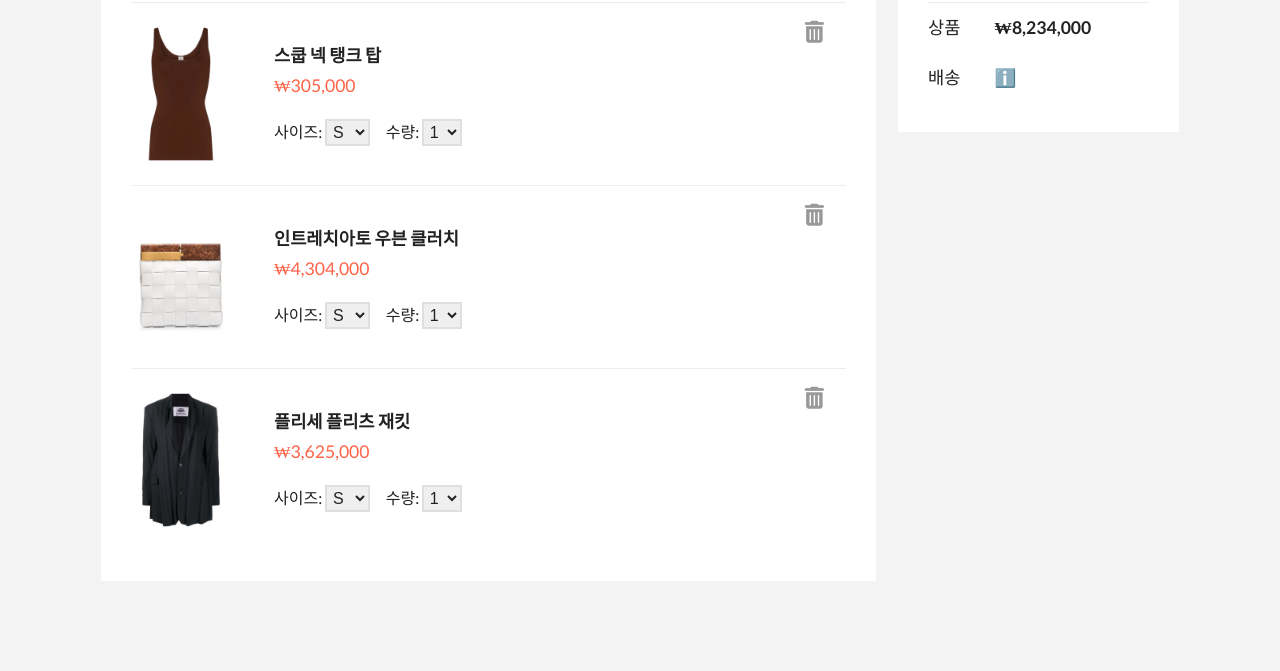
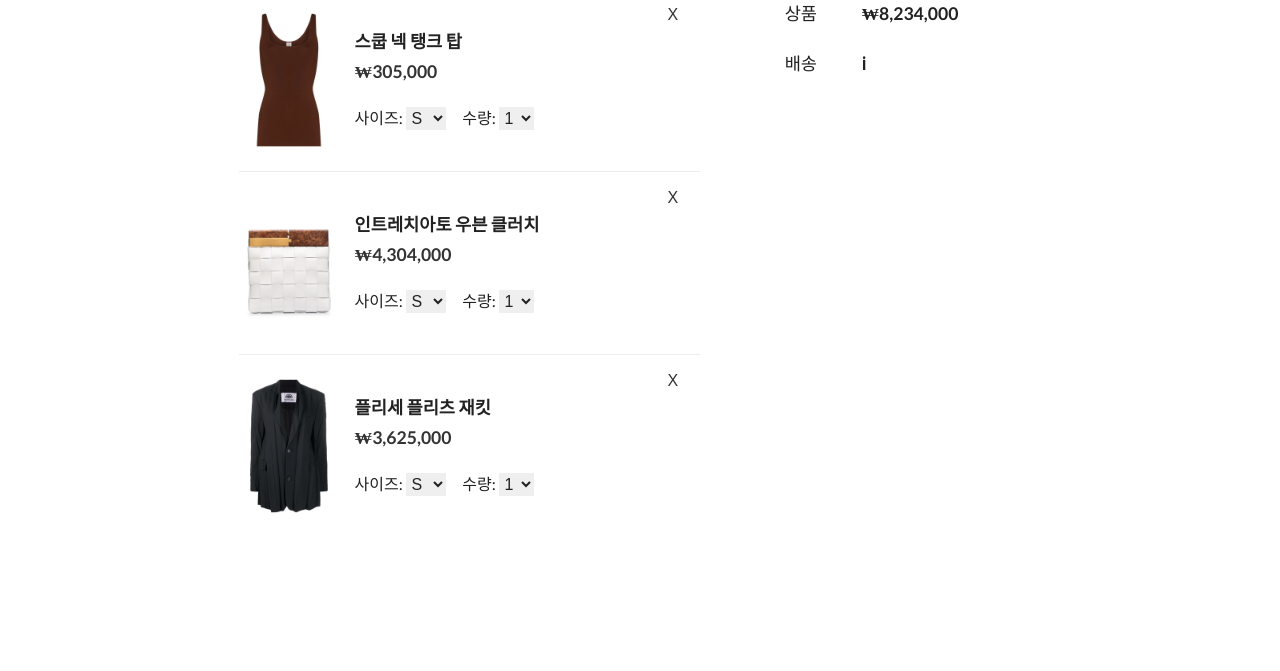
Before and after one commit to Lee-ji-soo/SOOSHOP, a plain HTML site: page src/html/cart.html in a window 1280 px wide. Shown: the part 174-845 px from the top of the page. After the commit the page ends 817 px from the top, so only its background shows below. Drawn offline with Linux system fonts and the light colour scheme.

Commit message:
[SOOSHOP] Cart페이지 CSS 수정

```diff
--- a/src/css/cart.css
+++ b/src/css/cart.css
@@ -1,16 +1,17 @@
 .cart-body {
-    background-color: #f3f3f3;
+    background-color: #fff;
 }
 
 .cart-bg {
     display: flex;
     flex-direction: row;
+    justify-content: center;
+    padding: 90px 1%;
 
-    padding: 90px 1%;
-    max-width: 1100px;
+    width:80%;
+    margin: 0 auto;
 
     height: 100%;
-    margin: 0 auto;
 }
 
 .shoppingbag__table,
@@ -20,21 +21,22 @@
 }
 
 .shoppingbag__table {
-    min-width: 65%;
+    width: 45%;
 }
+
 
 .shoppingbag__table #cart-title,
 .sum__table #sum-title {
     font-size: 1.5rem;
     font-weight:bold;
-    border-bottom: 1px solid #ededed;
+    border-bottom: 1px solid #a5a5a5;
     display: block;
     padding:var(--basicTBPadding);
 }
 
 .shoppingbag__table,
 .sum__table {
-    padding: 30px 30px;
+    padding: 1rem 2rem;
 }
 
 .cart-box{
@@ -61,8 +63,8 @@
 
 .cart-box__detail {
     position:absolute;
-    width: 60%;
-    left:20%;
+    width: 50%;
+    left:25%;
     display: flex;
     line-height: 30px;
     flex-direction: column;
@@ -75,8 +77,8 @@
 
 .cart-box__detail .price {
     font-size: 1.1rem;
-    font-weight: 400;
-    color: tomato;
+    font-weight: 700;
+    color: #333;
 }
 
 .cart-box__detail .cart-form{
@@ -85,7 +87,7 @@
 }
 
 .cart-box__detail select{
-    border:var(--buttonLightBorder);
+    border:none;
     padding:.1rem;
     padding-right:.3rem;
     margin-right:1rem;
@@ -96,8 +98,8 @@
     position: absolute;
     top: 1rem;
     right: 1rem;
-    font-size: 22px;
-    color: #999;
+    font-size: 1rem;
+    color: #333;
 }
 
 .cart-box .cart_delte-btn:hover{
@@ -110,7 +112,6 @@
     right:0;
     border: none;
     background: none;
-    font-size: 20px;
 }
 
 .changeOrNot {
@@ -126,7 +127,7 @@
     justify-content: center;
     align-items:center;
 
-    background-color:rgba(255,255,255,0.7);
+    background-color:rgba(255,255,255,0.9);
 }
 
 .changeOrNot .txt {
@@ -173,7 +174,7 @@
 }
 
 .sum__table {
-    width: 50%;
+    width: 25%;
     height: max-content;
 }
 
@@ -212,8 +213,7 @@
         width:100%;
         box-sizing: border-box;
         margin: 0;
-        padding:1rem;
-
+        padding: 1rem;
     }
 
     .cart-bg .sum__table {
@@ -241,9 +241,8 @@
     }
 
     .cart-form .form select{
-        border:var(--buttonLightBorder);
         padding:.1rem;
-        width:7rem;
+        width:3rem;
         font-size:1rem;
     }
 
@@ -251,7 +250,6 @@
         position: absolute;
         top: 1rem;
         right: 1rem;
-        font-size: 1.2rem;
-        color: #999;
+        font-size:1rem;
     }
 }
--- a/src/css/header.css
+++ b/src/css/header.css
@@ -3,7 +3,7 @@
 
     z-index:99;
     width:100vw;
-    height:var(--basicH);
+    height:3.5rem;
 
     background-color:rgba(255, 255, 255, 0.664);
     box-sizing: border-box;
--- a/src/html/cart.html
+++ b/src/html/cart.html
@@ -75,7 +75,7 @@
                     </div>
                     <div class='sum-box sum__ship'>
                         <span class='txt sum-box__tt'>배송</span>
-                        <span class='txt sum-box__con' id="ship">ℹ️</span>
+                        <span class='txt sum-box__con' id="ship">ℹ︎</span>
                     </div>
                 </div>
             </div>
--- a/src/js/components/Cart.js
+++ b/src/js/components/Cart.js
@@ -52,7 +52,7 @@ class Cart {
                     </div>
                     <button class="cart_delte-btn" data-id="${sample.id}">
                         <div>
-                            <i class="cart_delete-icon fas fa-trash-alt"></i>
+                            <i class="cart_delete-icon">X</i>
                         </div>
                     </button>
                     <div id="changeOrNot" class="changeOrNot">
```
